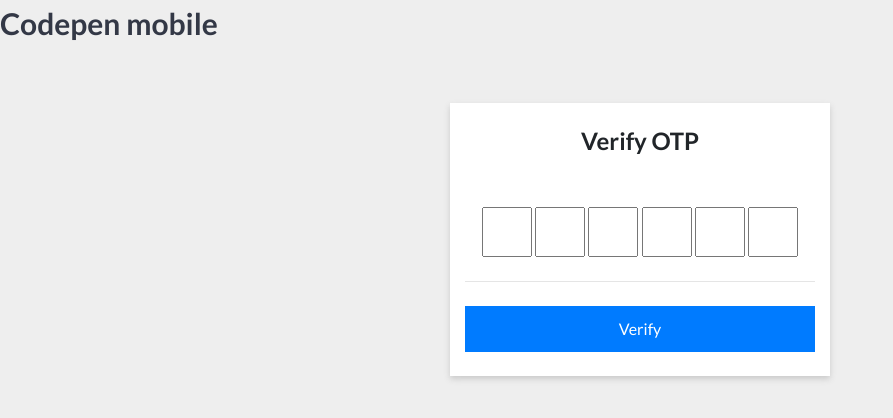
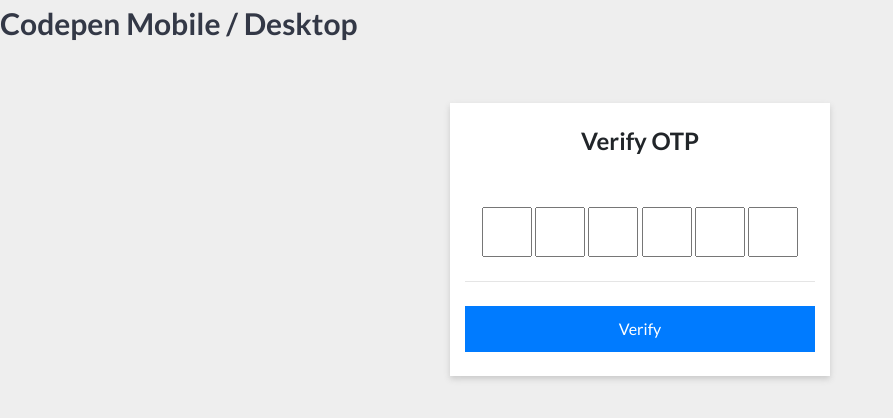
Before and after one commit to rohit-wushu/otp-screen, a plain HTML site: page login-2.html in a window 1280 px wide. Shown: the whole page, without its empty margins (0-893 px from the left). Drawn offline with nearby package versions, Linux system fonts and the light colour scheme.

Commit message:
Update login-2.html

```diff
--- a/login-2.html
+++ b/login-2.html
@@ -60,7 +60,7 @@
 
     <!-- login section start from here -->
     <div class="login-wrapper">
-        <h2>Codepen mobile </h2>
+        <h2>Codepen Mobile / Desktop </h2>
         <div class="container">
             <div class="row justify-content-md-center">
                 <div class="col-md-4 text-center">
```
